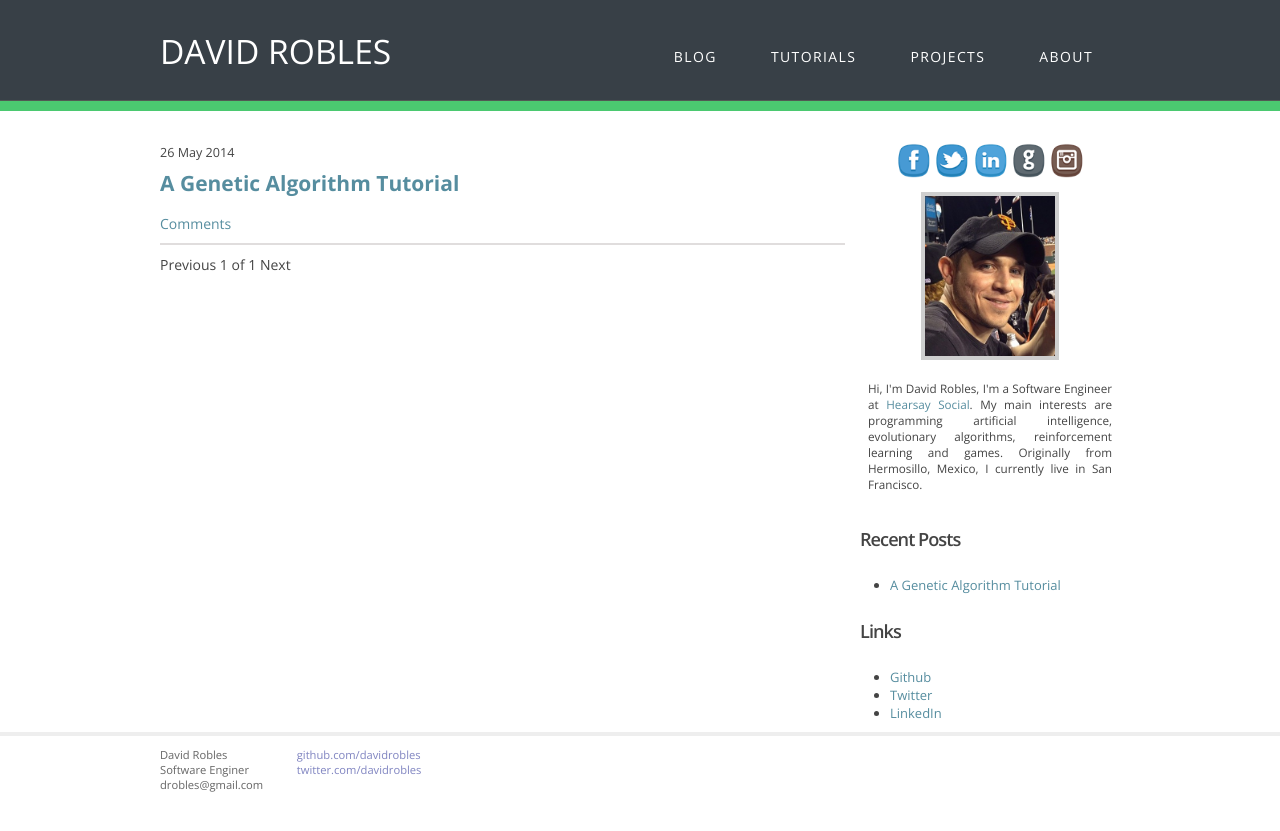
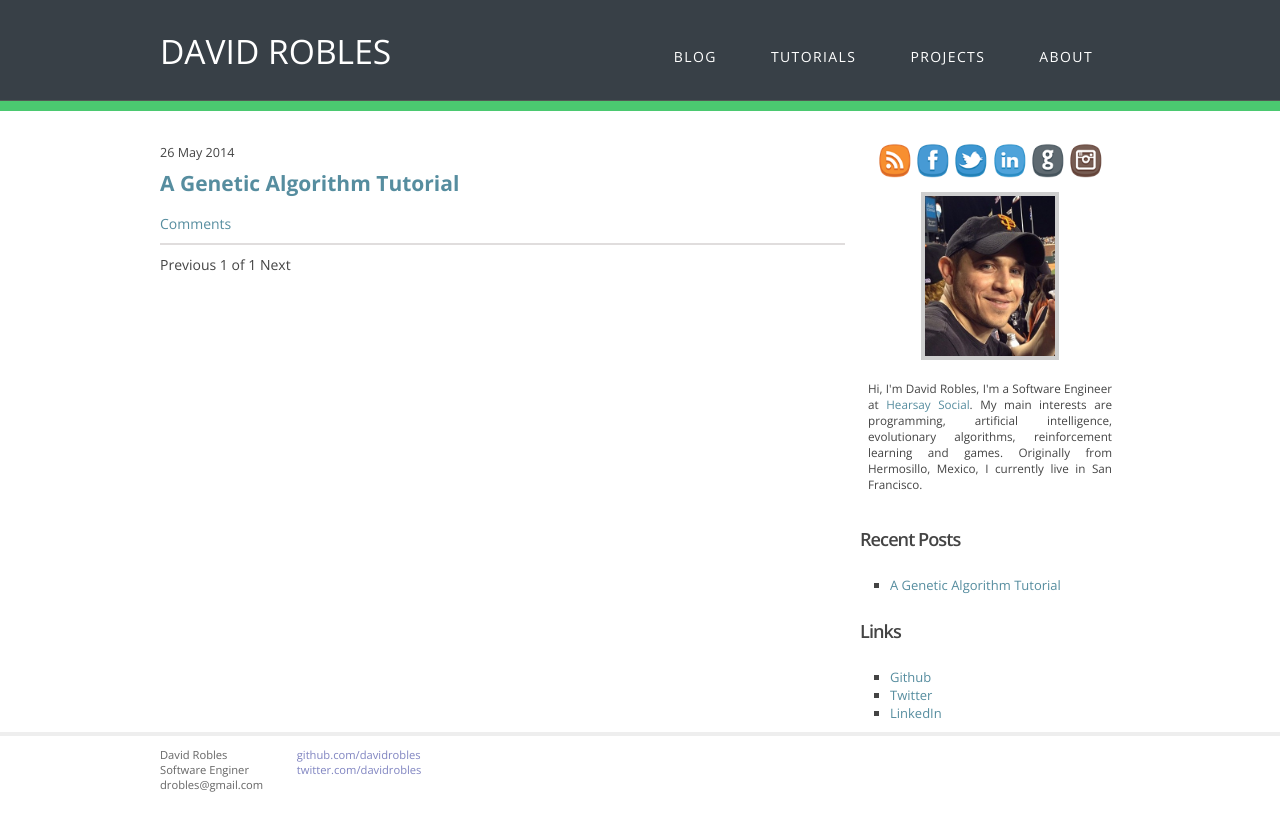
Before and after one commit to davidrobles/davidrobles.github.io, a Jekyll site: the page built from index.html, in a window 1280 px wide. Shown: the top 831 px of the page. Built offline with Jekyll 4.4.1, drawn with Linux system fonts in a browser that asks for light colours; Markdown is read by kramdown in place of the engine named in the settings; the list of posts is cut into pages by our own code.

Commit message:
Add projects link in menu and rss.png icon

```diff
--- a/_layouts/default.html
+++ b/_layouts/default.html
@@ -34,25 +34,28 @@
             <div class="con">
                 <div style="text-align: center; margin-bottom: 10px;">
                     <a href="http://facebook.com/davidrobles">
-                        <img src="img/social-icons/facebook.png"style="width: 35px; height: 35px;" />
+                        <img src="/img/social-icons/rss.png"style="width: 35px; height: 35px;" />
+                    </a>
+                    <a href="http://facebook.com/davidrobles">
+                        <img src="/img/social-icons/facebook.png"style="width: 35px; height: 35px;" />
                     </a>
                     <a href="http://twitter.com/davidrobles">
-                        <img src="img/social-icons/twitter.png" style="width: 35px; height: 35px;" />
+                        <img src="/img/social-icons/twitter.png" style="width: 35px; height: 35px;" />
                     </a>
                     <a href="http://www.linkedin.com/in/drobles">
-                        <img src="img/social-icons/linkedin.png" style="width: 35px; height: 35px;" />
+                        <img src="/img/social-icons/linkedin.png" style="width: 35px; height: 35px;" />
                     </a>
                     <a href="http://github.com/davidrobles">
-                        <img src="img/social-icons/github.png" style="width: 35px; height: 35px;" />
+                        <img src="/img/social-icons/github.png" style="width: 35px; height: 35px;" />
                     </a>
                     <a href="http://instagram.com/davidrobles">
-                        <img src="img/social-icons/instagram.png" style="width: 35px; height: 35px;" />
+                        <img src="/img/social-icons/instagram.png" style="width: 35px; height: 35px;" />
                     </a>
                 </div>
-                <img src="img/david.jpg" class="about" style="width: 50%; height: 50%" />
+                <img src="/img/david.jpg" class="about" style="width: 50%; height: 50%" />
                 <p class="about">Hi, I'm David Robles, I'm a Software
                 Engineer at <a href="http://hearsaysocial.com/">Hearsay Social</a>. My main
-                interests are programming artificial intelligence, evolutionary algorithms,
+                interests are programming, artificial intelligence, evolutionary algorithms,
                 reinforcement learning and games. Originally from Hermosillo, Mexico, I
                 currently live in San Francisco.</p>
             </div>
--- a/_layouts/post.html
+++ b/_layouts/post.html
@@ -2,10 +2,10 @@
 layout: default
 ---
 
-{{ page.date | date_to_string }}
-<h2>{{ page.title }}</h2>
 <div class="post">
-{{ content }}
+    <p class="date">{{ page.date | date_to_string }}</p>
+    <h2>{{ page.title }}</h2>
+    {{ content }}
 </div>
 
 <hr style="margin: 20px 0;" />
--- a/css/main.scss
+++ b/css/main.scss
@@ -47,6 +47,11 @@ a {
       text-decoration: underline;
   }
 }
+
+ul {
+    list-style-type: square;
+}
+
 
 hr {
     border: 1px solid #e0dddd;
--- /dev/null
+++ b/projects/index.html
@@ -0,0 +1,6 @@
+---
+layout: default
+title:  "Projects"
+date:   2014-01-18 09:48:16
+---
+<p>This is the projects page.</p>
```
Also changed, not shown: img/social-icons/rss.png (added).
